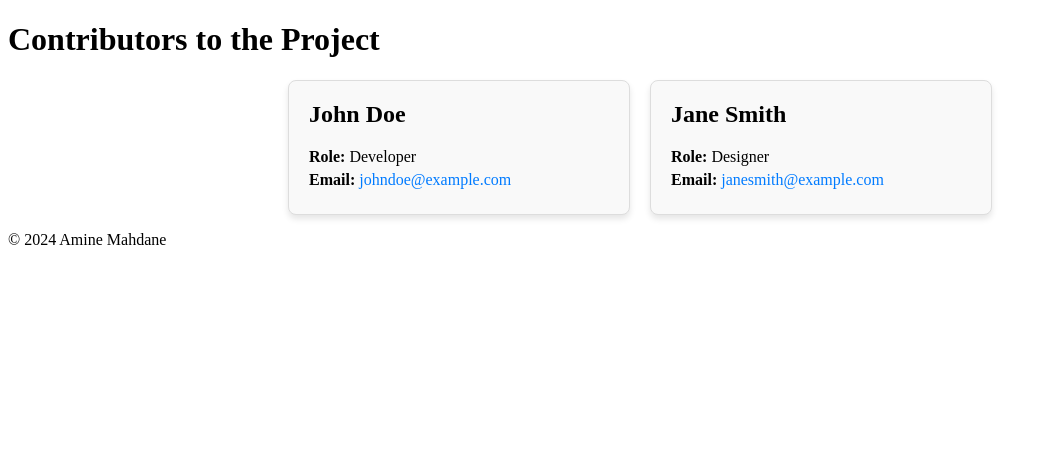
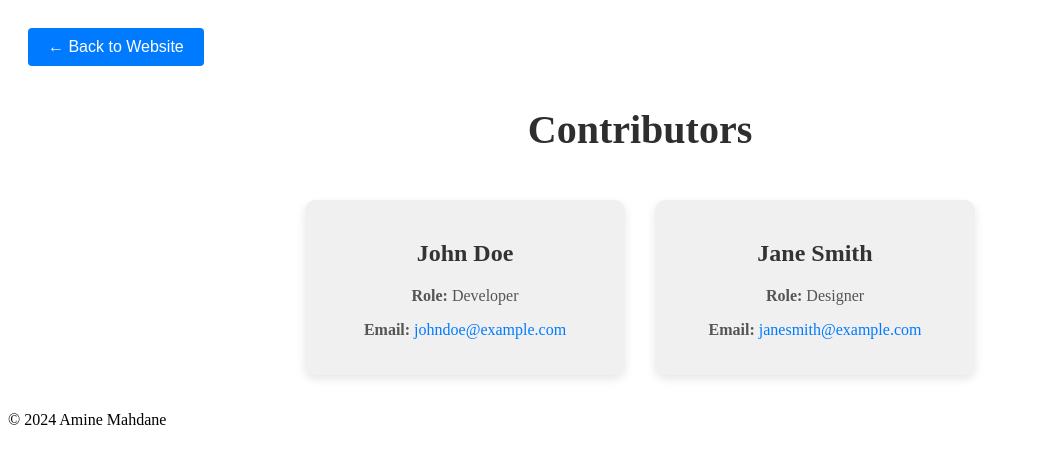
Before and after one commit to aminemahd13/CPGE-Docs-contributors, a plain HTML site: page index.html in a window 1280 px wide. Shown: the whole page, without its empty margins (0-1047 px from the left). Drawn offline with Linux system fonts and the light colour scheme.

Commit message:
minor changes

```diff
--- a/index.html
+++ b/index.html
@@ -4,18 +4,22 @@
     <meta charset="UTF-8">
     <meta name="viewport" content="width=device-width, initial-scale=1.0">
     <title>Project Contributors</title>
-    <!-- Assuming you're using a CSS file similar to the one from your personal website -->
+
+    <!-- Assuming your website uses the same global CSS file -->
     <link rel="stylesheet" href="styles.css">
 </head>
 <body>
     <header>
-        <h1>Contributors to the Project</h1>
+        <nav>
+            <button onclick="goBack()" class="back-button">← Back to Website</button>
+        </nav>
+        <h1 class="page-title">Contributors</h1>
     </header>
 
     <main>
-        <div id="contributors-list" class="contributors-container">
+        <section id="contributors-list" class="contributors-container">
             <!-- Contributors will be dynamically inserted here -->
-        </div>
+        </section>
     </main>
 
     <footer>
--- a/index.js
+++ b/index.js
@@ -23,3 +23,8 @@ document.addEventListener("DOMContentLoaded", () => {
             console.error('Error loading contributors:', error);
         });
 });
+
+// Function to go back to the main website
+function goBack() {
+    window.location.href = "https://aminemahdane.com/";
+}
--- a/styles.css
+++ b/styles.css
@@ -1,28 +1,63 @@
+/* Assuming global styles from your site already exist, just adding page-specific styles */
+
+.page-title {
+    font-size: 2.5rem;
+    text-align: center;
+    margin-top: 20px;
+    color: #2e2e2e; /* Use your site's primary font color */
+}
+
+.back-button {
+    background-color: #007bff; /* Primary color from your site */
+    border: none;
+    color: white;
+    padding: 10px 20px;
+    text-align: center;
+    text-decoration: none;
+    display: inline-block;
+    font-size: 16px;
+    border-radius: 4px;
+    cursor: pointer;
+    margin: 20px;
+}
+
+.back-button:hover {
+    background-color: #0056b3; /* Darker shade for hover effect */
+}
+
 .contributors-container {
     display: flex;
     flex-wrap: wrap;
-    gap: 20px;
     justify-content: center;
+    gap: 30px;
+    padding: 20px;
 }
 
 .contributor-card {
-    background-color: #f9f9f9;
+    background-color: #f0f0f0; /* Light background color */
     padding: 20px;
-    border: 1px solid #ddd;
-    border-radius: 8px;
-    width: 300px;
-    box-shadow: 0 4px 6px rgba(0, 0, 0, 0.1);
+    border-radius: 10px;
+    box-shadow: 0 4px 10px rgba(0, 0, 0, 0.1);
+    width: 280px;
+    text-align: center;
+    transition: transform 0.2s;
+}
+
+.contributor-card:hover {
+    transform: scale(1.05);
 }
 
 .contributor-card h2 {
-    margin-top: 0;
+    font-size: 1.5rem;
+    color: #333; /* Text color from your site */
 }
 
 .contributor-card p {
-    margin: 5px 0;
+    font-size: 1rem;
+    color: #555; /* Subtle text color */
 }
 
 .contributor-card a {
-    color: #007bff;
+    color: #007bff; /* Same link color as your website */
     text-decoration: none;
 }
```
